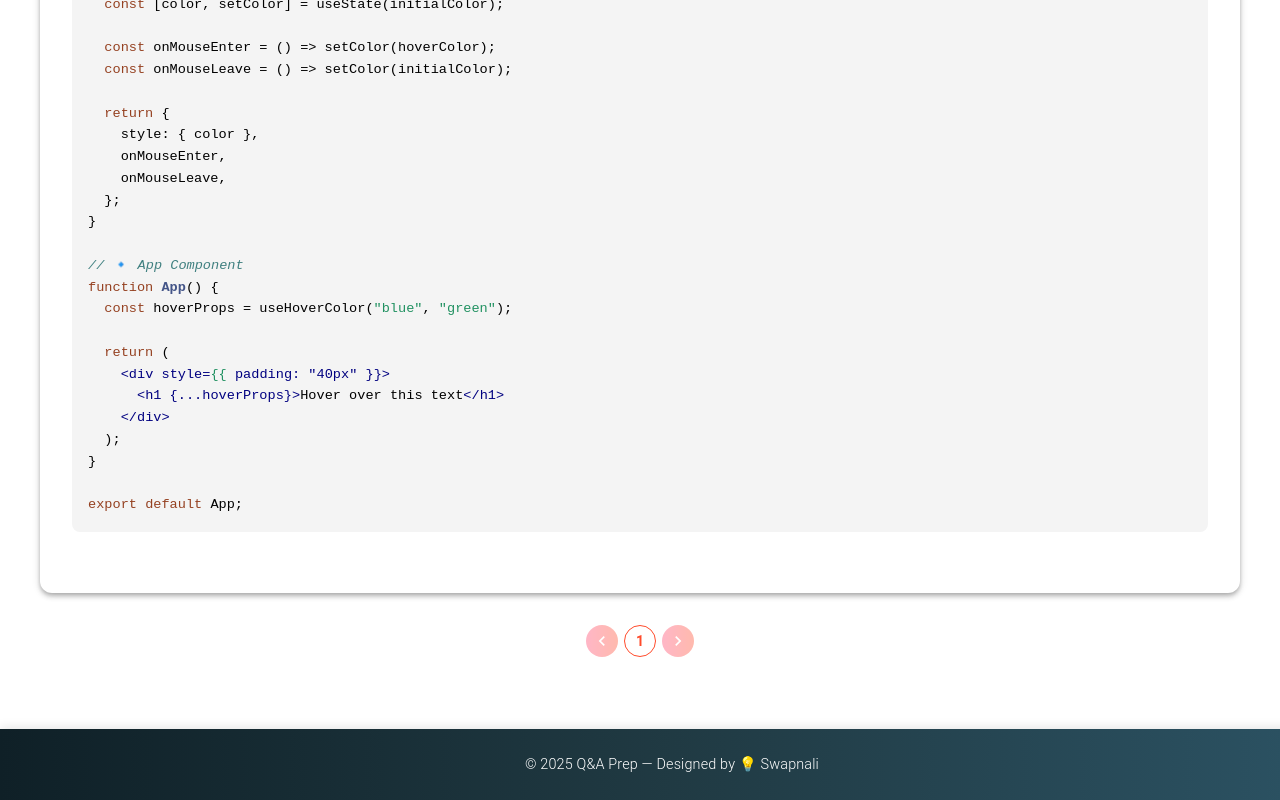
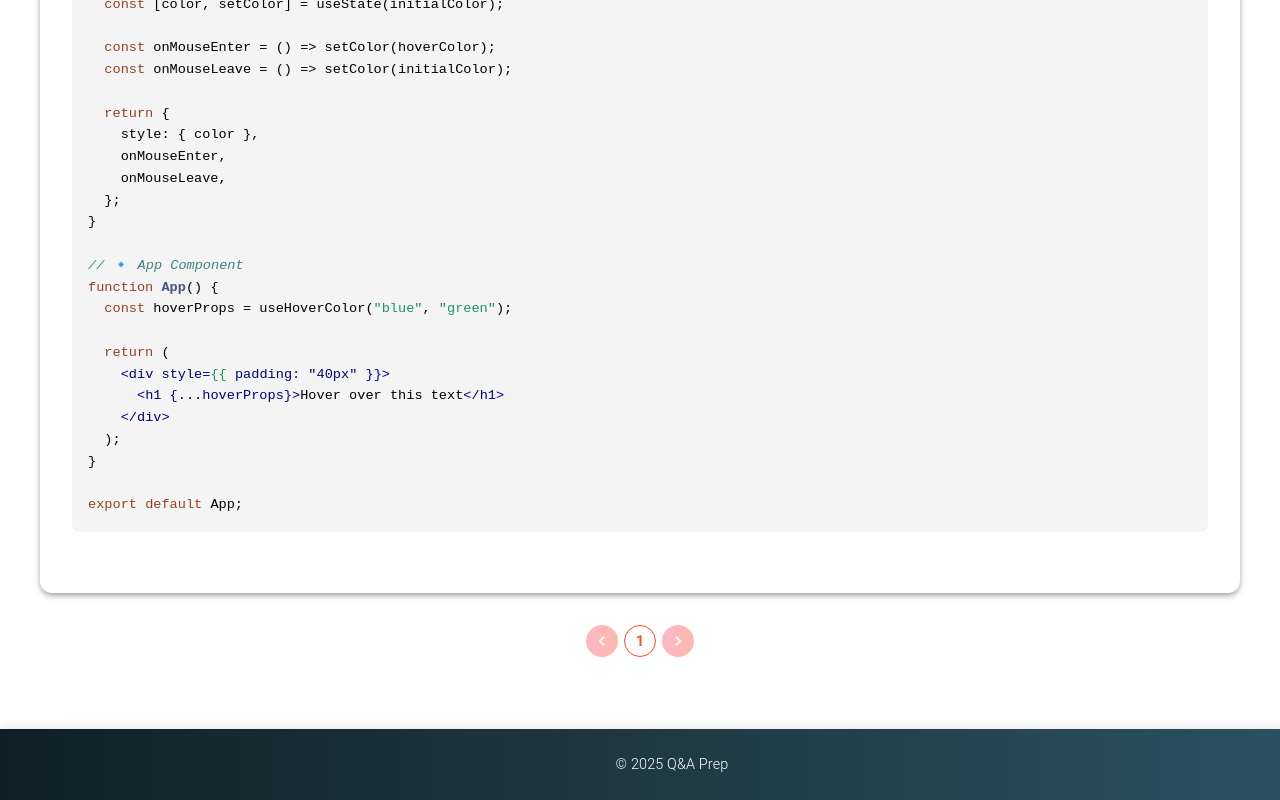
Before and after one commit to swapnalinikumbh/Q-AGuide, a React (Vite) app: page /reactpractice in a window 1280 px wide. Shown: the part 8321-9121 px from the top of the page. Built offline with nearby package versions, Linux system fonts and the light colour scheme.

Commit message:
footer changes

```diff
--- a/src/components/Footer.jsx
+++ b/src/components/Footer.jsx
@@ -34,7 +34,7 @@ export default function Footer() {
           wordBreak: "break-word",
         }}
       >
-        © 2025 Q&A Prep — Designed by 💡 Swapnali
+        © 2025 Q&A Prep
       </Typography>
     </Box>
   );
```
